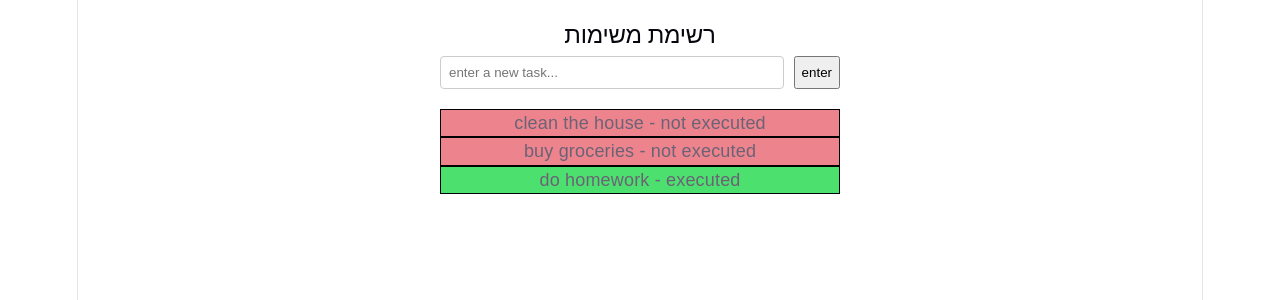
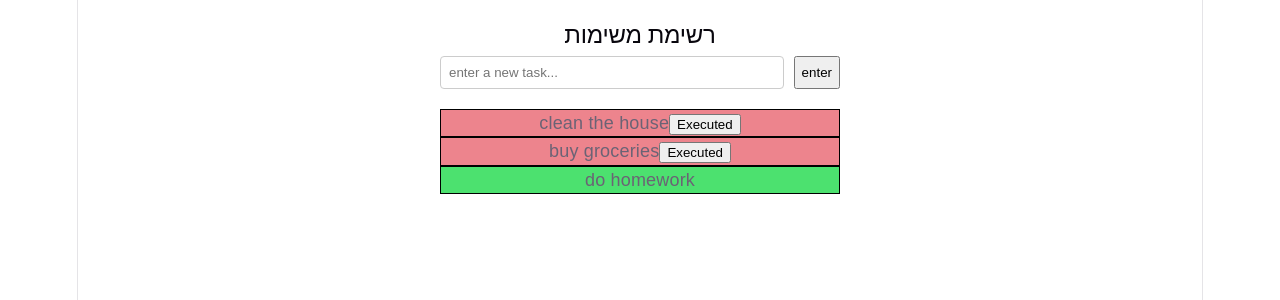
Before and after one commit to Miryam-Choor/React.complex-state-data-flow, a React (Vite) app: page / in a window 1280 px wide. Shown: the top 300 px of the page. Built offline with nearby package versions, Linux system fonts and the light colour scheme.

Commit message:
add complete button with deep copy state update in TodoItem

```diff
--- a/src/TodoItem/TodoItem.jsx
+++ b/src/TodoItem/TodoItem.jsx
@@ -1,13 +1,15 @@
 import React from 'react';
 import './TodoItem.css';
 
-function TodoItem({ title, completed }) {
+function TodoItem({ id, title, completed, onToggleTask }) {
   return (
     <li className={`todo-item ${completed ? 'completed' : ''}`}>
       <span>{title}</span>
-      <span className="todo-status">
-        {completed ? ' - executed' : ' - not executed'}
-      </span>
+      <span className="todo-status"></span>
+
+      {!completed && (
+        <button onClick={() => onToggleTask(id)}>Executed</button>
+      )}
     </li>
   );
 }
--- a/src/TodoList/TodoList.jsx
+++ b/src/TodoList/TodoList.jsx
@@ -11,8 +11,6 @@ function TodoList() {
     { id: 3, title: "do homework", completed: true }
   ]);
 
-  const [newTaskTitle, setNewTaskTitle] = useState("");
-
   const handleAddTask = (title) => {
     const newTask = {
       id: Date.now(),
@@ -21,6 +19,14 @@ function TodoList() {
     };
 
     setTasks([...tasks, newTask]);
+  };
+
+  const handleToggleTask = (id) => {
+    setTasks(
+      tasks.map((task) =>
+        task.id === id ? { ...task, completed: true } : task
+      )
+    );
   };
 
  return (
@@ -33,8 +39,10 @@ function TodoList() {
         {tasks.map((task) => (
           <TodoItem
             key={task.id}
+            id={task.id}
             title={task.title}
             completed={task.completed}
+            onToggleTask={handleToggleTask}
           />
         ))}
       </ul>
```
Also changed, not shown: src/TodoItem/TodoItem.css (line endings or trailing spaces).
